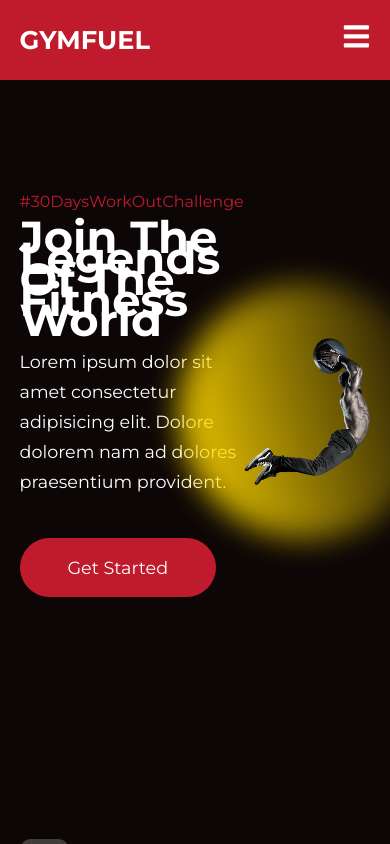
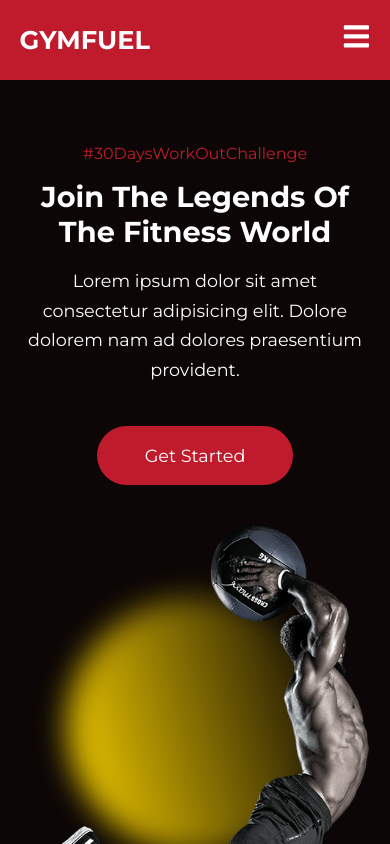
Before and after one commit to RazelRaz/Gym-Fuel, a React (Create React App) app: page / in a window 390 px wide. Shown: the top 844 px of the page. Built offline with nearby package versions, Linux system fonts and the light colour scheme.

Commit message:
small device media query for hero area done

```diff
--- a/src/components/Hero/Hero.js
+++ b/src/components/Hero/Hero.js
@@ -11,7 +11,7 @@ const Hero = () => {
                     <h4>#30DaysWorkOutChallenge</h4>
                     <h1>Join The Legends Of The Fitness World</h1>
                     <p>Lorem ipsum dolor sit amet consectetur adipisicing elit. Dolore dolorem nam ad dolores praesentium provident.</p>
-                    <div>
+                    <div className='hero_btn'>
                         <Link to='/plans' className='btn lg'>Get Started</Link>
                     </div>
                 </div>
--- a/src/pages/Home/Home.css
+++ b/src/pages/Home/Home.css
@@ -57,3 +57,37 @@
     }
 
 }
+
+/**************************************************
+   Media Queries - SMall Screens
+***************************************************/
+@media screen and (max-width: 600px) {
+    /* Hero */
+    .main__header {
+        margin-top: 0;
+        padding: 12rem 0 0;
+    }
+    .main__header_left h1 {
+        font-size: 1.8rem;
+        line-height: 2.2rem;
+        text-align: center;
+    }
+    .main__header_container {
+        display: block;
+    }
+    .main__header_left p {
+        text-align: center;
+    }
+    .hero_btn {
+        text-align: center;
+    }
+    .main__header_left h4 {
+        text-align: center;
+    }
+    .main__header_right {
+        margin-top: 52px;
+    }
+
+
+
+}
```
